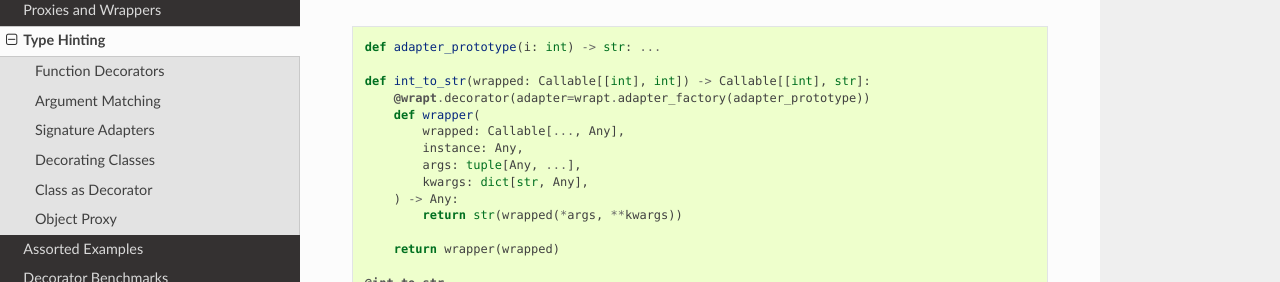
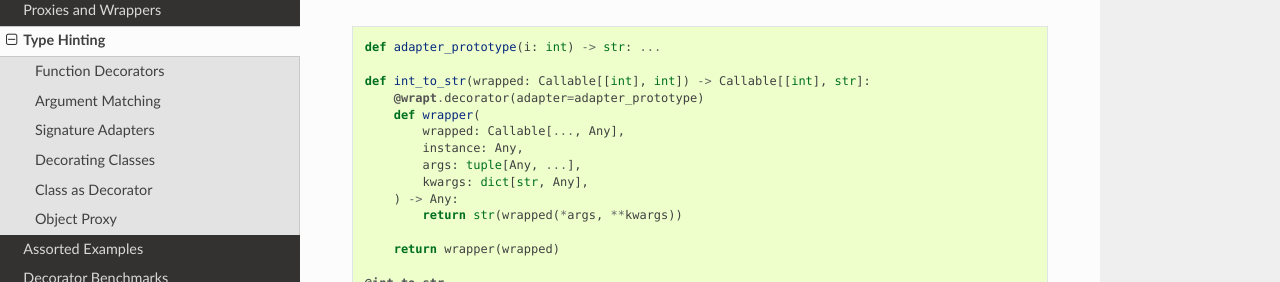
Before and after one commit to GrahamDumpleton/wrapt, a Sphinx documentation site: the page built from docs/typing.rst, in a window 1280 px wide and 900 px high, scrolled down 3320 px. Shown: the part 169-451 px from the top of the window. Built offline with Sphinx 7.4.7 and the Read the Docs theme 3.1.0, drawn with Linux system fonts in a browser that asks for light colours.

Commit message:
Fix up adapter example.

```diff
--- a/docs/typing.rst
+++ b/docs/typing.rst
@@ -186,7 +186,7 @@ checking.
     def adapter_prototype(i: int) -> str: ...
 
     def int_to_str(wrapped: Callable[[int], int]) -> Callable[[int], str]:
-        @wrapt.decorator(adapter=wrapt.adapter_factory(adapter_prototype))
+        @wrapt.decorator(adapter=adapter_prototype)
         def wrapper(
             wrapped: Callable[..., Any],
             instance: Any,
```
